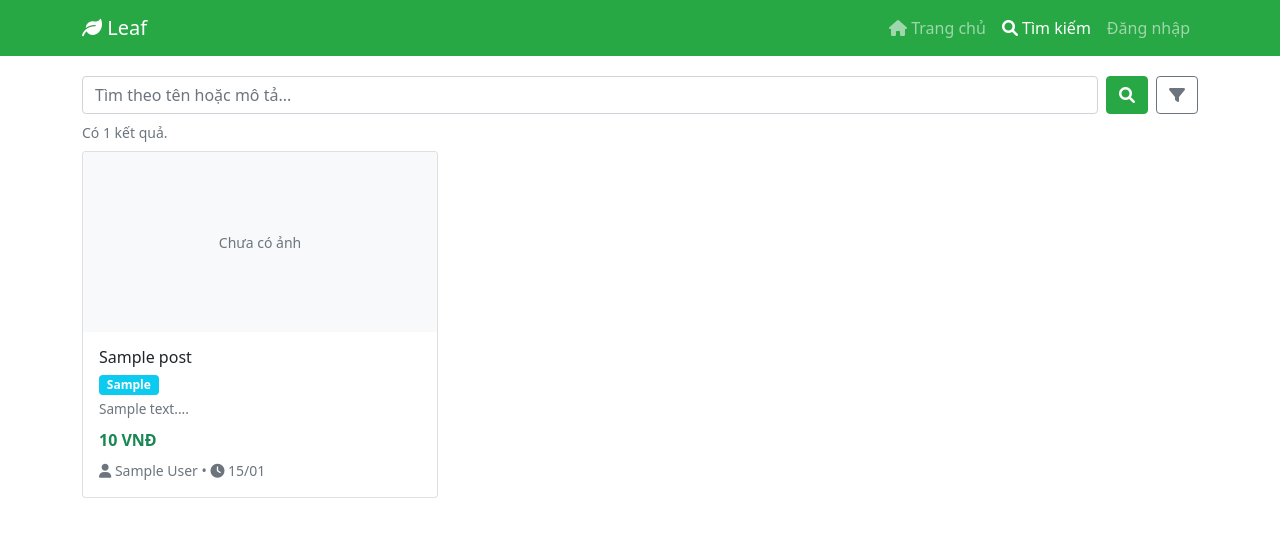
After one commit to dangbh01/leaf, a PHP site: page /search.php in a window 1280 px wide. The commit adds this page. Shown: the top 537 px of the page. Run offline with PHP 8.4, Linux system fonts and the light colour scheme; tables that the repository leaves empty hold one stand-in row (values such as "Sample post").

Commit message:
add search function

```diff
--- a/index.php
+++ b/index.php
@@ -58,6 +58,9 @@ if(isset($_SESSION['user_id'])) {
                     <a class="nav-link" href="profile.php">
                         <i class="fas fa-user"></i> <?php echo $_SESSION['username']; ?>
                     </a>
+                    <a class="nav-link" href="search.php">
+                        <i class="fas fa-search"></i> Tìm kiếm
+                    </a>
                     <a class="nav-link" href="my_posts.php">
                         <i class="fas fa-list"></i> Bài đăng của tôi
                     </a>
@@ -76,6 +79,9 @@ if(isset($_SESSION['user_id'])) {
                 <?php else: ?>
                     <a class="nav-link" href="register.php">Đăng ký</a>
                     <a class="nav-link" href="login.php">Đăng nhập</a>
+                    <a class="nav-link" href="search.php">
+                        <i class="fas fa-search"></i> Tìm kiếm
+                    </a>
                 <?php endif; ?>
 
                 <!-- MENU CHO TẤT CẢ MỌI NGƯỜI -->
--- /dev/null
+++ b/search.php
@@ -0,0 +1,204 @@
+<?php
+session_start();
+require_once 'config/database.php';
+
+// Thu thập tham số tìm kiếm và lọc
+$keyword = isset($_GET['q']) ? trim($_GET['q']) : '';
+$types = isset($_GET['type']) && is_array($_GET['type']) ? array_filter($_GET['type']) : [];
+$categories = isset($_GET['category']) && is_array($_GET['category']) ? array_filter($_GET['category']) : [];
+
+// Danh sách cố định cho hiển thị
+$allTypes = ['Bán','Cho mượn','Tặng','Trao đổi'];
+$allCategories = ['Sách','Bút','Máy tính','Vở','Balô','Đồng phục','Dụng cụ học tập','Khác'];
+
+// Xây dựng câu truy vấn động
+$where = ["posts.post_status = 'approved'"]; // chỉ hiển thị bài đã duyệt
+$params = [];
+
+if($keyword !== '') {
+    $where[] = "(posts.title LIKE ? OR posts.description LIKE ?)";
+    $like = '%'.$keyword.'%';
+    $params[] = $like; $params[] = $like;
+}
+
+if(count($types) > 0) {
+    // Giới hạn giá trị để tránh injection (đã dùng prepared nhưng vẫn lọc)
+    $validTypes = array_intersect($types, $allTypes);
+    if(count($validTypes)) {
+        $placeholders = implode(',', array_fill(0, count($validTypes), '?'));
+        $where[] = "posts.type IN ($placeholders)";
+        foreach($validTypes as $t) { $params[] = $t; }
+    }
+}
+
+if(count($categories) > 0) {
+    $validCategories = array_intersect($categories, $allCategories);
+    if(count($validCategories)) {
+        $placeholders = implode(',', array_fill(0, count($validCategories), '?'));
+        $where[] = "posts.category IN ($placeholders)";
+        foreach($validCategories as $c) { $params[] = $c; }
+    }
+}
+
+$sql = "SELECT posts.*, users.full_name, users.username FROM posts JOIN users ON posts.user_id = users.id";
+if(count($where)) {
+    $sql .= ' WHERE '.implode(' AND ', $where);
+}
+$sql .= ' ORDER BY posts.created_at DESC';
+
+$stmt = $pdo->prepare($sql);
+$stmt->execute($params);
+$results = $stmt->fetchAll();
+?>
+<!DOCTYPE html>
+<html lang="vi">
+<head>
+    <meta charset="UTF-8">
+    <meta name="viewport" content="width=device-width, initial-scale=1.0">
+    <title>Tìm kiếm & Lọc - Leaf</title>
+    <link href="https://cdn.jsdelivr.net/npm/bootstrap@5.1.3/dist/css/bootstrap.min.css" rel="stylesheet">
+    <link rel="stylesheet" href="https://cdnjs.cloudflare.com/ajax/libs/font-awesome/6.0.0/css/all.min.css">
+    <style>
+        .navbar { background-color: #28a745 !important; margin-bottom: 15px; }
+        .btn-leaf { background-color: #28a745; border-color: #28a745; color:#fff; }
+        .btn-leaf:hover { background-color:#218838; }
+        .post-image { height:180px; object-fit:cover; width:100%; }
+        .filter-trigger { position:relative; }
+        .offcanvas-bottom { height:65vh; border-radius:16px 16px 0 0; }
+        .badge { font-size: .75rem; }
+        .search-bar-wrapper { position:sticky; top:0; z-index:1030; background:#fff; padding-top:5px; }
+    </style>
+</head>
+<body>
+<nav class="navbar navbar-expand-lg navbar-dark">
+    <div class="container">
+        <a class="navbar-brand" href="index.php"><i class="fas fa-leaf"></i> Leaf</a>
+        <div class="navbar-nav">
+            <a class="nav-link" href="index.php"><i class="fas fa-home"></i> Trang chủ</a>
+            <a class="nav-link active" href="search.php"><i class="fas fa-search"></i> Tìm kiếm</a>
+            <?php if(isset($_SESSION['user_id'])): ?>
+                <a class="nav-link" href="profile.php"><i class="fas fa-user"></i> <?php echo $_SESSION['username']; ?></a>
+                <a class="nav-link" href="logout.php">Đăng xuất</a>
+            <?php else: ?>
+                <a class="nav-link" href="login.php">Đăng nhập</a>
+            <?php endif; ?>
+        </div>
+    </div>
+</nav>
+
+<div class="container">
+    <div class="search-bar-wrapper">
+        <form method="GET" class="d-flex mb-2">
+            <input type="text" name="q" value="<?php echo htmlspecialchars($keyword); ?>" class="form-control me-2" placeholder="Tìm theo tên hoặc mô tả...">
+            <?php foreach($types as $t) { echo '<input type="hidden" name="type[]" value="'.htmlspecialchars($t).'">'; } ?>
+            <?php foreach($categories as $c) { echo '<input type="hidden" name="category[]" value="'.htmlspecialchars($c).'">'; } ?>
+            <button class="btn btn-leaf"><i class="fas fa-search"></i></button>
+            <button class="btn btn-outline-secondary ms-2" type="button" data-bs-toggle="offcanvas" data-bs-target="#filters"><i class="fas fa-filter"></i></button>
+        </form>
+        <div class="small text-muted mb-2">Có <?php echo count($results); ?> kết quả.</div>
+    </div>
+
+    <div class="row">
+        <?php if(count($results) == 0): ?>
+            <div class="col-12 text-center py-5">
+                <i class="fas fa-search fa-3x text-muted mb-3"></i>
+                <h4>Không tìm thấy kết quả</h4>
+                <p class="text-muted">Thử từ khóa khác hoặc bỏ bớt bộ lọc.</p>
+            </div>
+        <?php endif; ?>
+        <?php foreach($results as $post): ?>
+            <div class="col-md-4 col-sm-6 mb-3">
+                <div class="card h-100">
+                    <?php if($post['image'] && file_exists('uploads/posts/' . $post['image'])): ?>
+                        <img src="uploads/posts/<?php echo $post['image']; ?>" class="card-img-top post-image" alt="<?php echo htmlspecialchars($post['title']); ?>">
+                    <?php else: ?>
+                        <div class="card-img-top post-image bg-light d-flex align-items-center justify-content-center">
+                            <span class="text-muted small">Chưa có ảnh</span>
+                        </div>
+                    <?php endif; ?>
+                    <div class="card-body d-flex flex-column">
+                        <h6 class="card-title mb-1">
+                            <a href="view_post.php?id=<?php echo $post['id']; ?>" class="text-decoration-none text-dark"><?php echo htmlspecialchars($post['title']); ?></a>
+                        </h6>
+                        <div class="mb-1">
+                            <span class="badge bg-success"><?php echo $post['type']; ?></span>
+                            <span class="badge bg-info"><?php echo $post['category']; ?></span>
+                        </div>
+                        <p class="text-muted flex-grow-1 mb-2" style="font-size:.85rem;"><?php echo htmlspecialchars(substr($post['description'],0,90)); ?>...</p>
+                        <div class="fw-bold <?php echo ($post['price']>0?'text-success':'text-primary'); ?> mb-2">
+                            <?php echo $post['price']>0? number_format($post['price']).' VNĐ':'Miễn phí'; ?>
+                        </div>
+                        <small class="text-muted"><i class="fas fa-user"></i> <?php echo htmlspecialchars($post['full_name']); ?> • <i class="fas fa-clock"></i> <?php echo date('d/m', strtotime($post['created_at'])); ?></small>
+                    </div>
+                </div>
+            </div>
+        <?php endforeach; ?>
+    </div>
+</div>
+
+<!-- Offcanvas Bộ lọc -->
+<div class="offcanvas offcanvas-bottom" tabindex="-1" id="filters">
+  <div class="offcanvas-header">
+    <h5 class="offcanvas-title">Lọc</h5>
+    <button type="button" class="btn-close text-reset" data-bs-dismiss="offcanvas" aria-label="Close"></button>
+  </div>
+  <div class="offcanvas-body">
+    <form method="GET" id="filterForm">
+        <input type="hidden" name="q" value="<?php echo htmlspecialchars($keyword); ?>">
+        <div class="mb-3">
+            <div class="d-flex justify-content-between align-items-center mb-2">
+                <strong>Hình thức</strong>
+                <button type="button" class="btn btn-sm btn-link" onclick="toggleGroup('typeGroup')"><i class="fas fa-chevron-down"></i></button>
+            </div>
+            <div id="typeGroup" class="row g-2">
+                <?php foreach($allTypes as $t): ?>
+                    <div class="col-6">
+                        <div class="form-check">
+                            <input class="form-check-input" type="checkbox" name="type[]" value="<?php echo $t; ?>" id="type_<?php echo $t; ?>" <?php echo in_array($t,$types)?'checked':''; ?>>
+                            <label class="form-check-label" for="type_<?php echo $t; ?>"><?php echo $t; ?></label>
+                        </div>
+                    </div>
+                <?php endforeach; ?>
+            </div>
+        </div>
+        <hr>
+        <div class="mb-3">
+            <div class="d-flex justify-content-between align-items-center mb-2">
+                <strong>Loại sản phẩm</strong>
+                <button type="button" class="btn btn-sm btn-link" onclick="toggleGroup('catGroup')"><i class="fas fa-chevron-down"></i></button>
+            </div>
+            <div id="catGroup" class="row g-2">
+                <?php foreach($allCategories as $c): ?>
+                    <div class="col-6">
+                        <div class="form-check">
+                            <input class="form-check-input" type="checkbox" name="category[]" value="<?php echo $c; ?>" id="cat_<?php echo $c; ?>" <?php echo in_array($c,$categories)?'checked':''; ?>>
+                            <label class="form-check-label" for="cat_<?php echo $c; ?>"><?php echo $c; ?></label>
+                        </div>
+                    </div>
+                <?php endforeach; ?>
+            </div>
+        </div>
+        <div class="d-flex justify-content-between mt-3">
+            <button type="button" class="btn btn-outline-danger" onclick="clearFilters()">Xóa tất cả</button>
+            <div>
+                <button type="button" class="btn btn-secondary" data-bs-dismiss="offcanvas">Đóng</button>
+                <button type="submit" class="btn btn-leaf">Xong</button>
+            </div>
+        </div>
+    </form>
+  </div>
+</div>
+
+<script src="https://cdn.jsdelivr.net/npm/bootstrap@5.1.3/dist/js/bootstrap.bundle.min.js"></script>
+<script>
+function clearFilters(){
+    document.querySelectorAll('#filters input[type=checkbox]').forEach(cb=>cb.checked=false);
+    document.getElementById('filterForm').submit();
+}
+function toggleGroup(id){
+    const el = document.getElementById(id);
+    el.style.display = (el.style.display==='none') ? 'flex' : 'none';
+}
+</script>
+</body>
+</html>
```
Also changed, not shown: .github/copilot-instructions.md (added).
